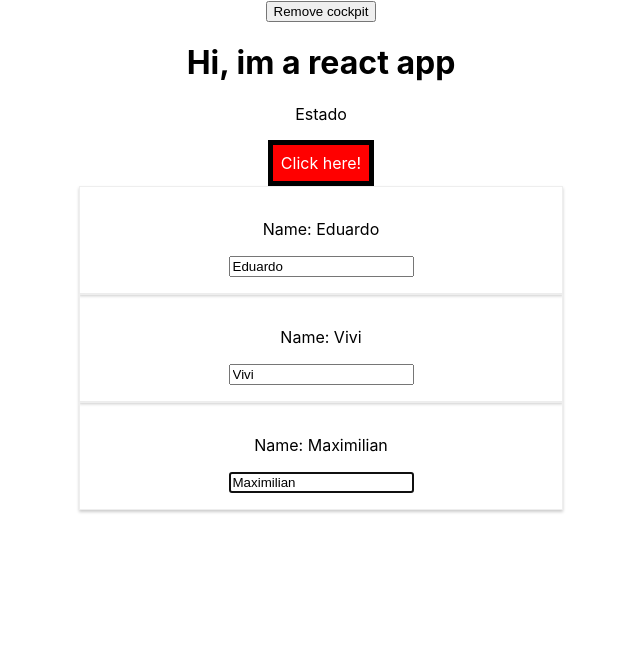
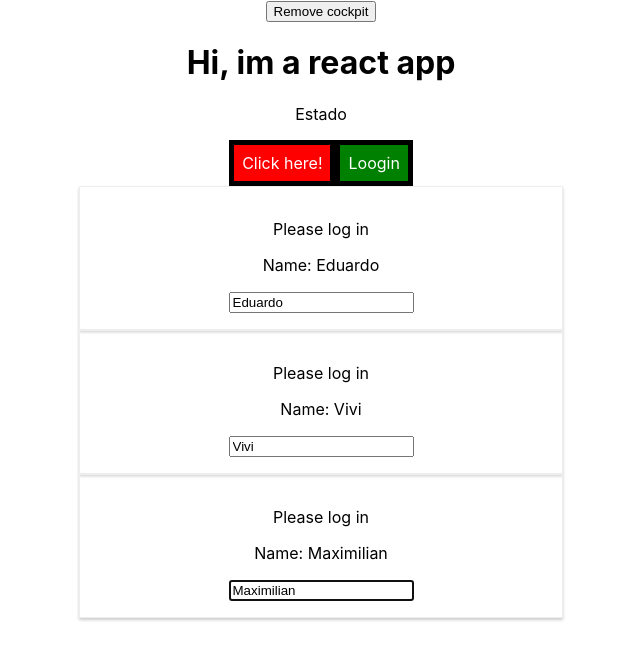
Before and after one commit to eduardobizz97/react-new-udemy, a React (Create React App) app: page / in a window 1280 px wide. Shown: the top 660 px of the page, without its empty margins (319-959 px from the left). Built offline with nearby package versions, Linux system fonts and the light colour scheme.

Commit message:
Adding context and consuming it

```diff
--- a/src/components/Cockpit/Cockpit.js
+++ b/src/components/Cockpit/Cockpit.js
@@ -1,4 +1,5 @@
 import React, { useEffect, useRef } from "react";
+import AuthContext from "../../context/auth-context";
 
 import classes from "./Cockpit.module.css";
 
@@ -38,6 +39,9 @@ const Cockpit = (props) => {
       >
         Click here!
       </button>
+      <AuthContext.Consumer>
+        {(context) => <button onClick={context.login}>Loogin</button>}
+      </AuthContext.Consumer>
     </div>
   );
 };
--- a/src/components/Persons/Person/Person.js
+++ b/src/components/Persons/Person/Person.js
@@ -1,12 +1,12 @@
 import React, { Component } from "react";
+import propType from "prop-types";
 
-import propType from "prop-types";
+import AuthContext from "../../../context/auth-context";
 
 import Aux from "../../../hoc/Aux";
 import WithClass from "../../../hoc/WithClass";
 
 import classes from "./Person.module.css";
-import { ThemeConsumer } from "styled-components";
 
 class Person extends Component {
   constructor(props) {
@@ -14,13 +14,25 @@ class Person extends Component {
     this.inputElementRef = React.createRef();
   }
 
+  static contextType = AuthContext;
+
   componentDidMount() {
     this.inputElementRef.current.focus();
-  }
+    console.log(this.context.authenticated);
+  };
+
+
+
+
 
   render() {
     return (
       <Aux>
+        <AuthContext.Consumer>
+          {(context) =>
+            context.authenticated ? <p>Authenticated!</p> : <p>Please log in</p>
+          }
+        </AuthContext.Consumer>
         <p onClick={this.props.click}>Name: {this.props.name}</p>
         <p>{this.props.children}</p>
         <input
--- a/src/containers/App.js
+++ b/src/containers/App.js
@@ -2,6 +2,7 @@ import { Component } from "react";
 import Cockpit from "../components/Cockpit/Cockpit";
 
 import Persons from "../components/Persons/Persons";
+import AuthContext from "../context/auth-context";
 import Aux from "../hoc/Aux";
 import WithClass from "../hoc/WithClass";
 
@@ -17,6 +18,7 @@ class App extends Component {
     showPersons: false,
     showCockpit: true,
     changeCounter: 0,
+    authenticated: false,
   };
 
   nameChangeHandler = (event, id) => {
@@ -60,6 +62,12 @@ class App extends Component {
     });
   };
 
+  loginHandler = () => {
+    this.setState({
+      authenticated: !this.state.authenticated,
+    });
+  };
+
   render() {
     let persons = null;
 
@@ -76,6 +84,12 @@ class App extends Component {
     return (
       <Aux classes={classes.App}>
         <button onClick={this.toggleCockpitHandler}>Remove cockpit</button>
+        <AuthContext.Provider
+          value={{
+            authenticated: this.state.authenticated,
+            login: this.loginHandler,
+          }}
+        >
           {this.state.showCockpit ? (
             <Cockpit
               showPersons={this.state.showPersons}
@@ -84,6 +98,7 @@ class App extends Component {
             />
           ) : null}
           {persons}
+        </AuthContext.Provider>
       </Aux>
     );
   }
--- /dev/null
+++ b/src/context/auth-context.js
@@ -0,0 +1,9 @@
+import React from 'react';
+
+
+const AuthContext = React.createContext({
+    authenticated: false,
+    login: ()=>{}
+});
+
+export default AuthContext;
```
Lines whose indentation alone changed are shown as unchanged.
